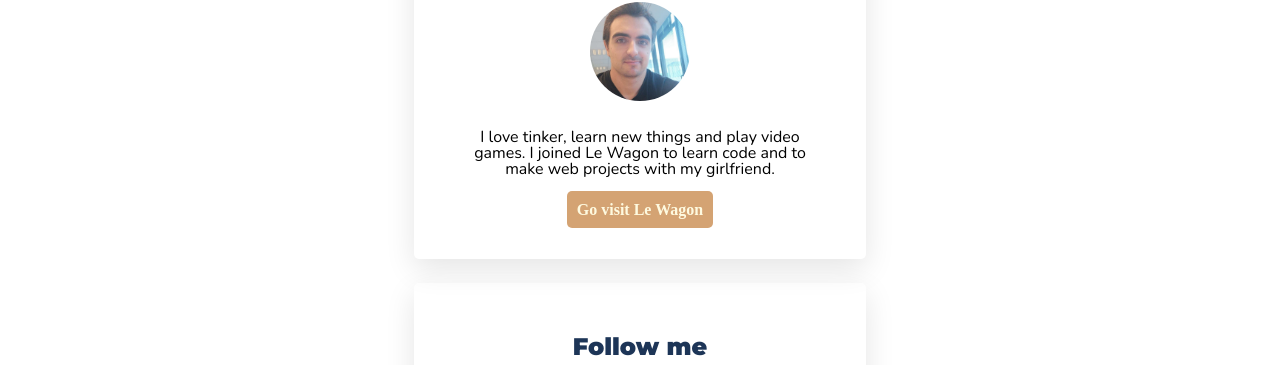
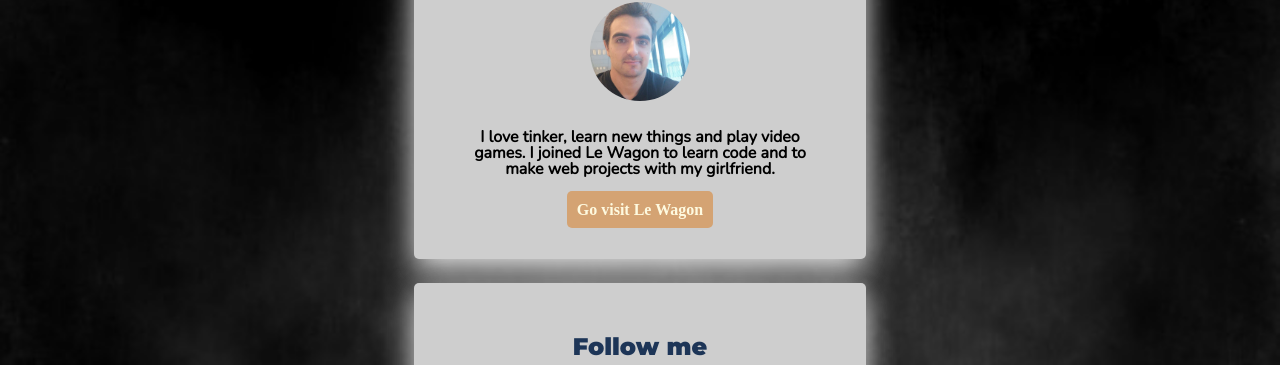
Before and after one commit to Dannxs/Dannxs, a plain HTML site: page index.html in a window 1280 px wide. Shown: the part 125-490 px from the top of the page. Drawn offline with nearby package versions, Linux system fonts and the light colour scheme.

Commit message:
new background

```diff
--- a/index.html
+++ b/index.html
@@ -13,7 +13,7 @@
       <div class="card">
         <h1>Hello, I'm Danny!</h1>
         <img src="../images/Danny.jpg" id="image_circle" width="100px">
-        <p>I love tinker, learn new things and play video games. I joined Le Wagon to learn code and to make web projects with my girlfriend.</p>
+        <p><B>I love tinker, learn new things and play video games. I joined Le Wagon to learn code and to make web projects with my girlfriend.</B></p>
         <a href="https://www.lewagon.com/fr" id="btn_link">Go visit Le Wagon</a>
       </div>
       <div class="card">
--- a/style.css
+++ b/style.css
@@ -19,6 +19,13 @@
   }
 }
 
+body {
+  background-image: url("../images/salle_fumee.jpg");
+  background-size: cover;
+  height: 100%;
+  overflow: hidden;
+}
+
 h1 {
   color: #264653;
   font-family: Montserrat, sans-serif;
@@ -31,6 +38,7 @@ p {
   font-size: 16px;
   line-height: 16px;
   padding: 8px;
+
 }
 
 h2 {
@@ -68,6 +76,7 @@ a:hover {
   box-shadow: 0px 10px 30px #e5e5e5;
   padding: 40px;
   margin: 24px;
+  background-color: rgb(206, 206, 206);
 }
 
 .container {
```
Also changed, not shown: images/salle_fumee.jpg (added).
